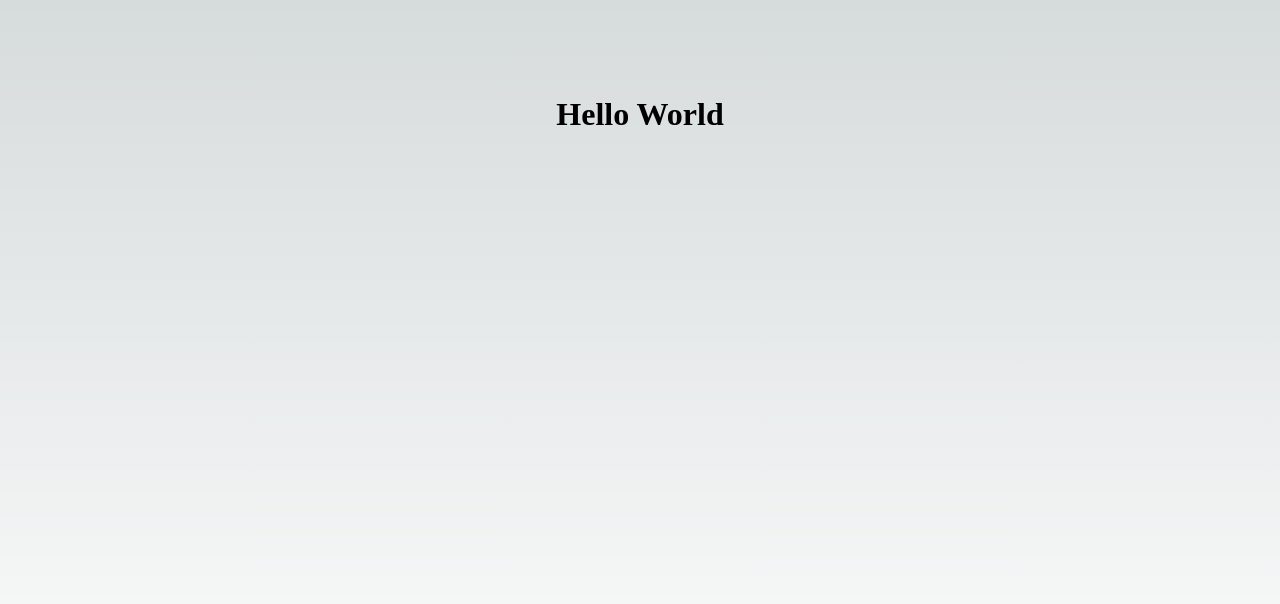
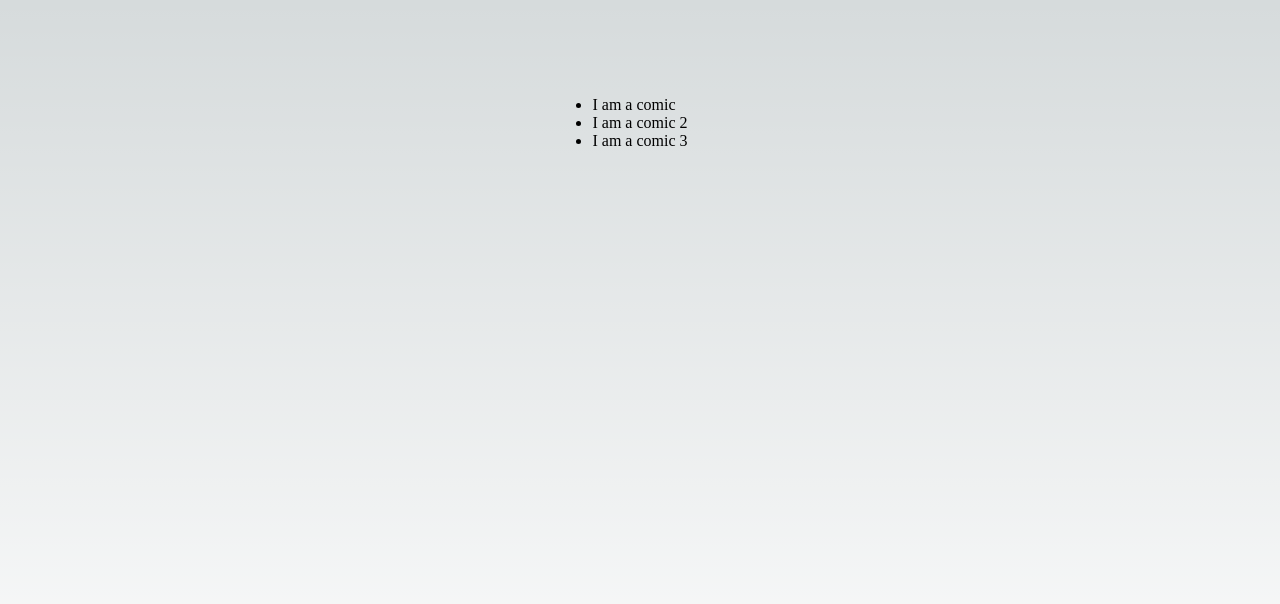
Before and after one commit to jenhedg/cms-react-training, a Next.js app in the folder cms-react-training-app/: page / in a window 1280 px wide. Shown: the top 604 px of the page. Built offline with nearby package versions, Linux system fonts and the light colour scheme.

Commit message:
adding comic, comicsList

```diff
--- a/cms-react-training-app/pages/index.tsx
+++ b/cms-react-training-app/pages/index.tsx
@@ -16,7 +16,7 @@ export default function Home() {
         <link rel="icon" href="/favicon.ico" />
       </Head>
       <main className={styles.main}>
-        <h1>Hello World</h1>
+        <ComicsList></ComicsList>
       </main>
     </>
   )
```
